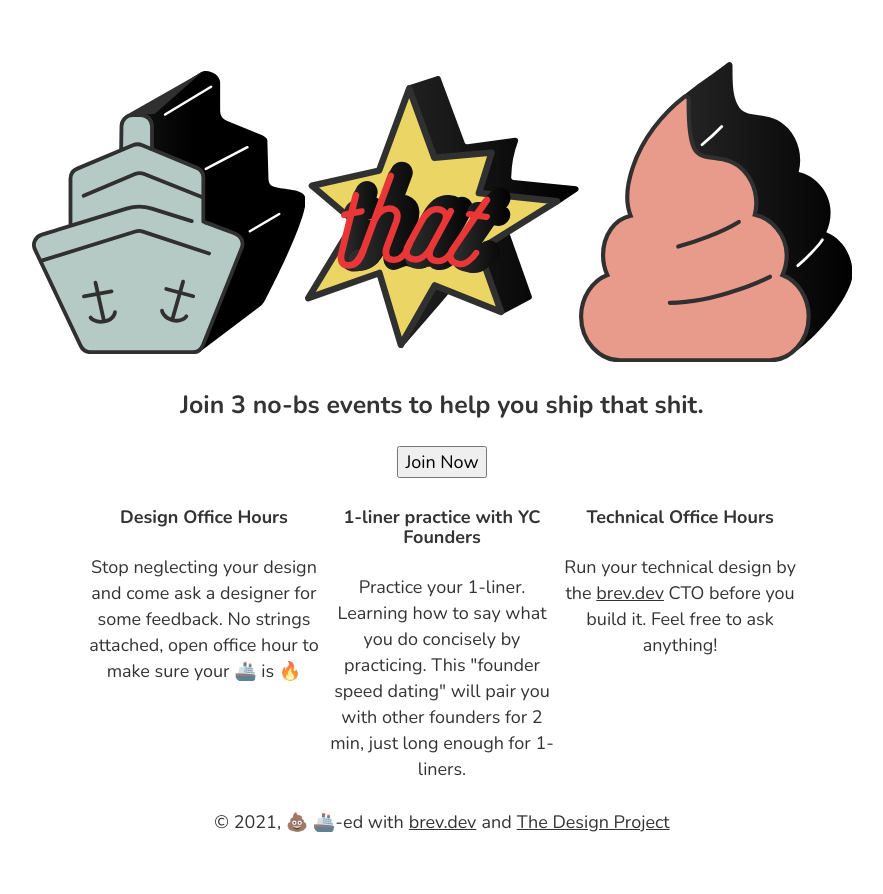
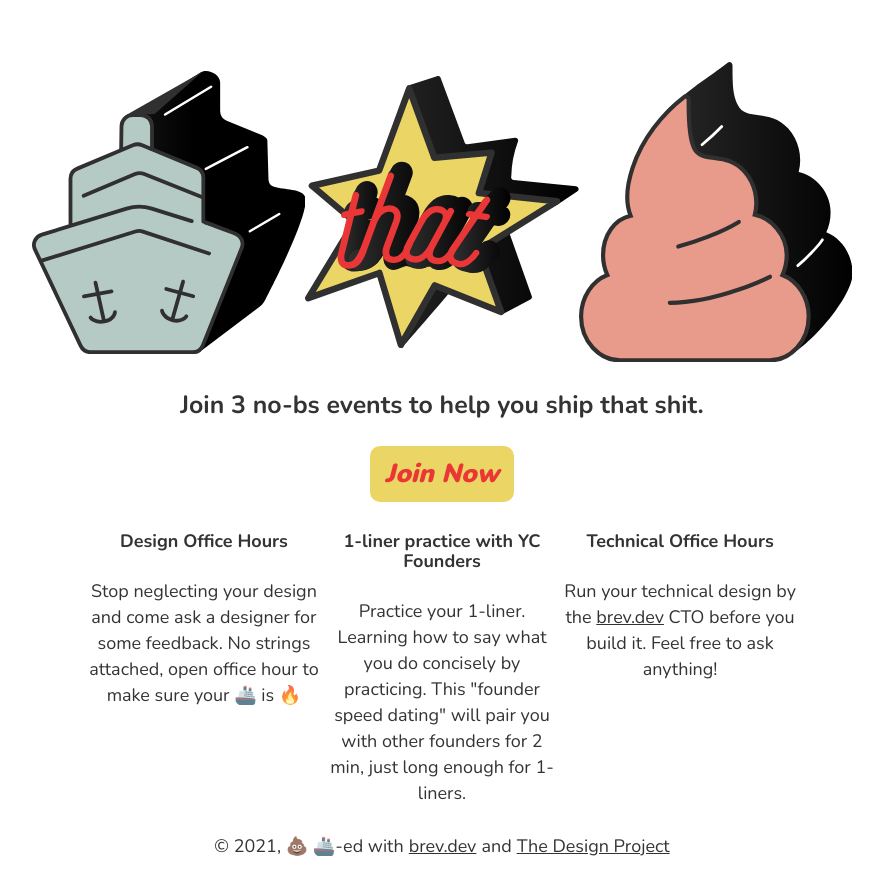
Before and after one commit to brevdev/ship-that-shit-landing-page, a Gatsby site: page / in a window 1280 px wide. Shown: the whole page, without its empty margins (198-1081 px from the left). Built offline with nearby package versions, Linux system fonts and the light colour scheme; Gatsby itself is replaced by a stand-in of ours; a small style sheet from the web is missing.

Commit message:
style for button

```diff
--- a/src/components/Main.js
+++ b/src/components/Main.js
@@ -39,6 +39,17 @@ const EventCard = styled.div`
   max-width: 29%;
 `
 
+const Button = styled.button`
+  border: none;
+  padding: 15px;
+  border-radius: 10px;
+  font-style: italic;
+  font-weight: 900;
+  font-size: 26px;
+  color: #ea3635;
+  background-color: #ead565;
+`
+
 const Main = () => {
   const [animationComplete, setAnimationComplete] = useState(false)
 
@@ -61,12 +72,12 @@ const Main = () => {
           <>
             <Padded>
               <h3>Join 3 no-bs events to help you ship that shit.</h3>
-              <button onClick={()=>{
+              <Button onClick={()=>{
                 window.open(
                   'https://groups.joinglimpse.com/invite?groupInviteKey=7f6bd64493',
                   '_blank'
                 );
-              }}>Join Now</button>
+              }}>Join Now</Button>
 
             </Padded>
             <Padded>
```
